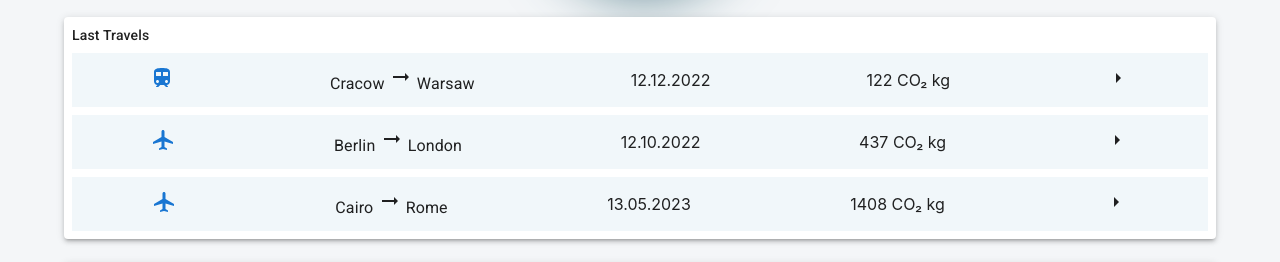
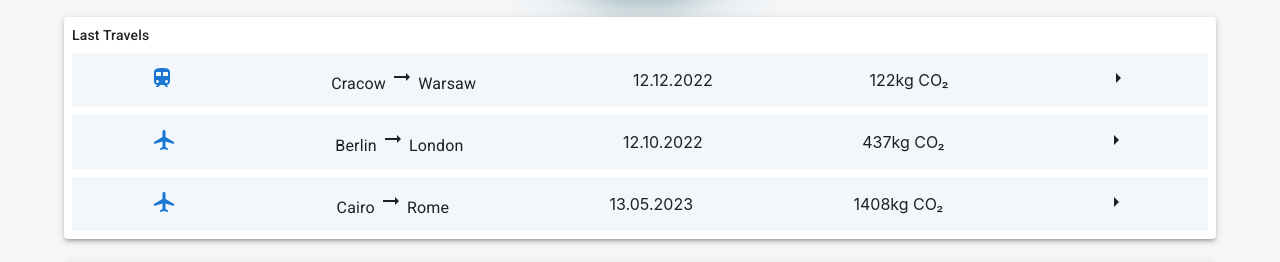
Before and after one commit to polszewsky/no-such-app, a React (Create React App) app: page / in a window 1280 px wide. Shown: the part 223-485 px from the top of the page. Built offline with nearby package versions, Linux system fonts and the light colour scheme.

Commit message:
last travels kg

```diff
--- a/src/pages/home/LastTravelRecord.js
+++ b/src/pages/home/LastTravelRecord.js
@@ -38,7 +38,7 @@ export default function LastTravelRecord({ record = {} }) {
         </Typography>
       </Grid>
       <Grid item>{record?.date}</Grid>
-      <Grid item>{record?.CO2} CO₂ kg</Grid>
+      <Grid item>{record?.CO2}kg CO₂</Grid>
       <Grid item>
         <ArrowRight />
       </Grid>
```
